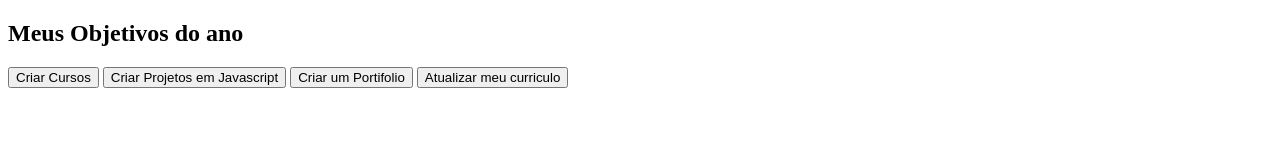
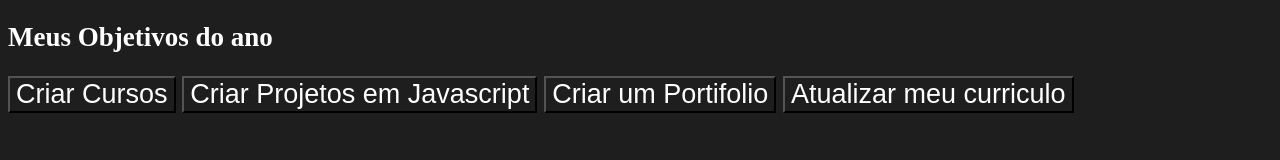
Before and after one commit to rafaelfesantos/effective-tribble, a plain HTML site: page index.html in a window 1280 px wide. Drawn offline with Linux system fonts and the light colour scheme.

Commit message:
Add files via upload

```diff
--- a/index.html
+++ b/index.html
@@ -5,6 +5,7 @@
     <meta http-equiv="X-UA-Compatible" content="IE=edge">
     <meta name="viewport" content="width=device-width, initial-scale=1.0">
     <title>Meus projetos para o ano</title>
+    <link rel="stylesheet" href="style.css">
 </head>
 <body>
  <section class="Conteudo-Principal">
--- a/style.css
+++ b/style.css
@@ -0,0 +1,15 @@
+:root{
+    --cor-de-fundo: #1e1e1e;
+    --verde: #6FFF57;
+    --branco: #FFFFFF;
+    --branco-ativo: #3A375E;
+    --botao-inativo: rgba(58,55,,94,0.5);
+    --texto-fundo: rgba(58,55,94,0.5);
+  }
+  *{
+     background-color: var(--cor-de-fundo);
+     color: var(--branco);
+     font-style: initial;
+     font-size: 27px;
+  }
+  *button{  color: var(--verde);}
```
